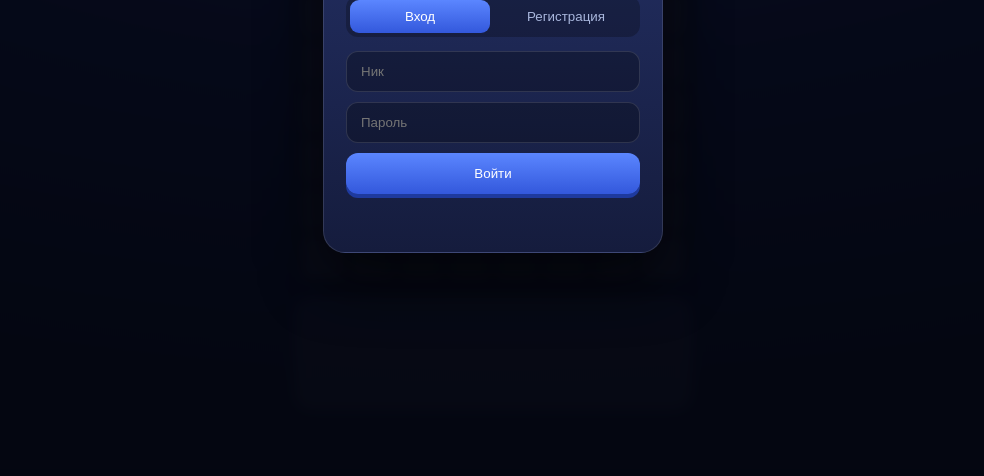
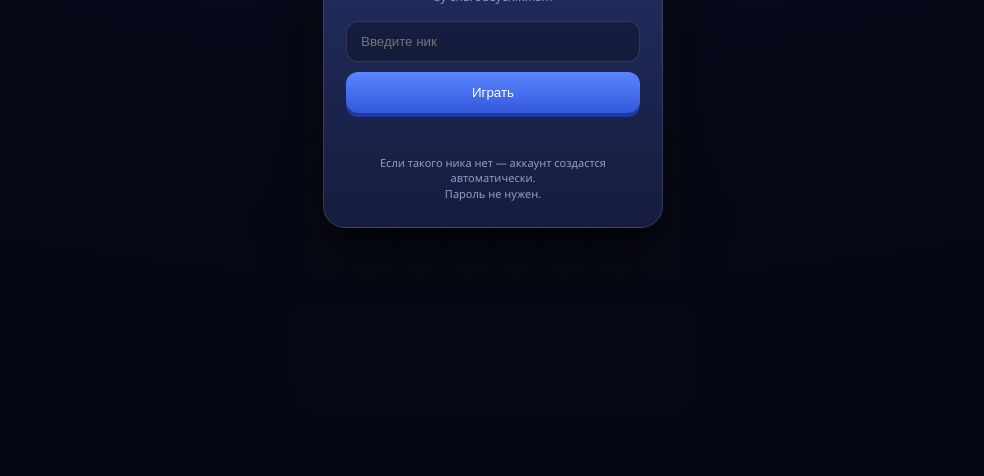
Before and after one commit to charodeychikmsm/block-blast, a website: page public/index.html in a window 1280 px wide. Shown: the part 324-800 px from the top of the page, without its empty margins (147-1131 px from the left). Drawn offline with Linux system fonts and the light colour scheme.

Commit message:
Update index.html

```diff
--- a/public/index.html
+++ b/public/index.html
@@ -302,16 +302,15 @@
   <div class="auth-box">
     <h2>Block Blast</h2>
     <div class="sub">by charodeychikmsm</div>
-    <div class="tabs">
-      <button class="tab active" data-tab="login" type="button">Вход</button>
-      <button class="tab" data-tab="register" type="button">Регистрация</button>
-    </div>
     <form id="authForm">
-      <input id="authNick" placeholder="Ник" maxlength="20" autocomplete="username">
-      <input id="authPass" type="password" placeholder="Пароль" autocomplete="current-password">
-      <button type="submit" id="authSubmit">Войти</button>
+      <input id="authNick" placeholder="Введите ник" maxlength="20" autocomplete="username">
+      <button type="submit" id="authSubmit">Играть</button>
       <div class="auth-error" id="authError"></div>
     </form>
+    <div style="font-size:11px;color:#8ea0cc;margin-top:10px;line-height:1.4;">
+      Если такого ника нет — аккаунт создастся автоматически.<br>
+      Пароль не нужен.
+    </div>
   </div>
 </div>
 
```
